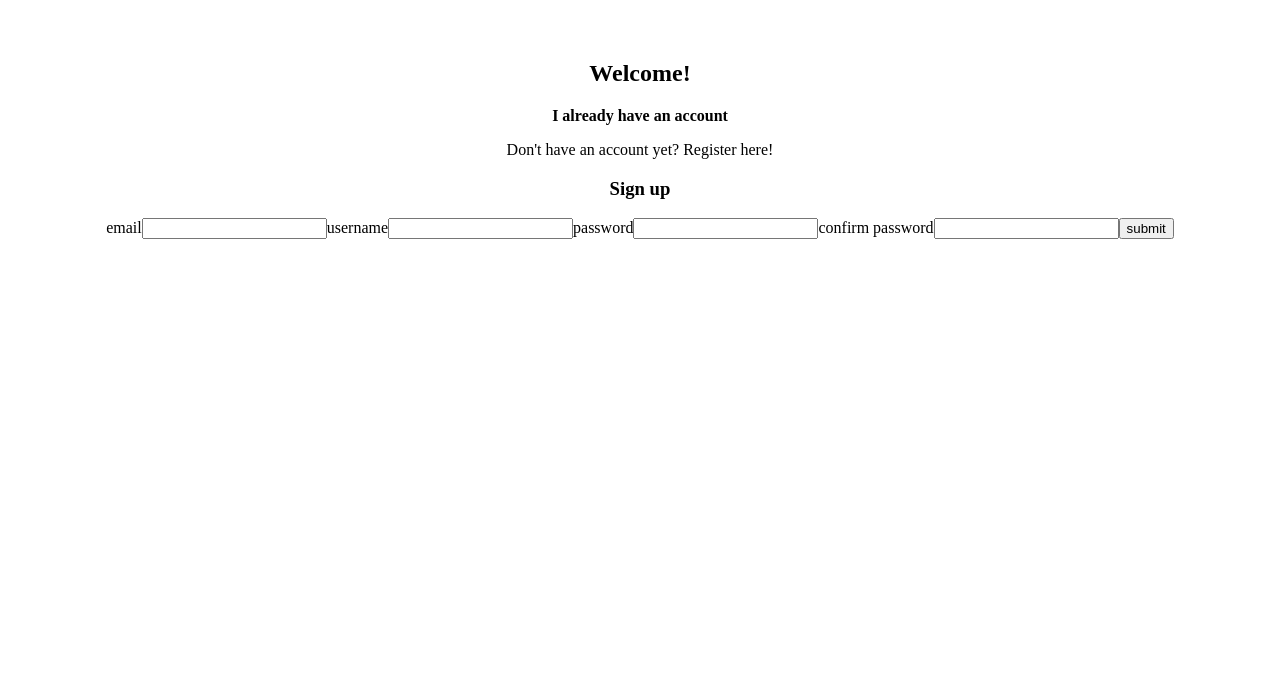
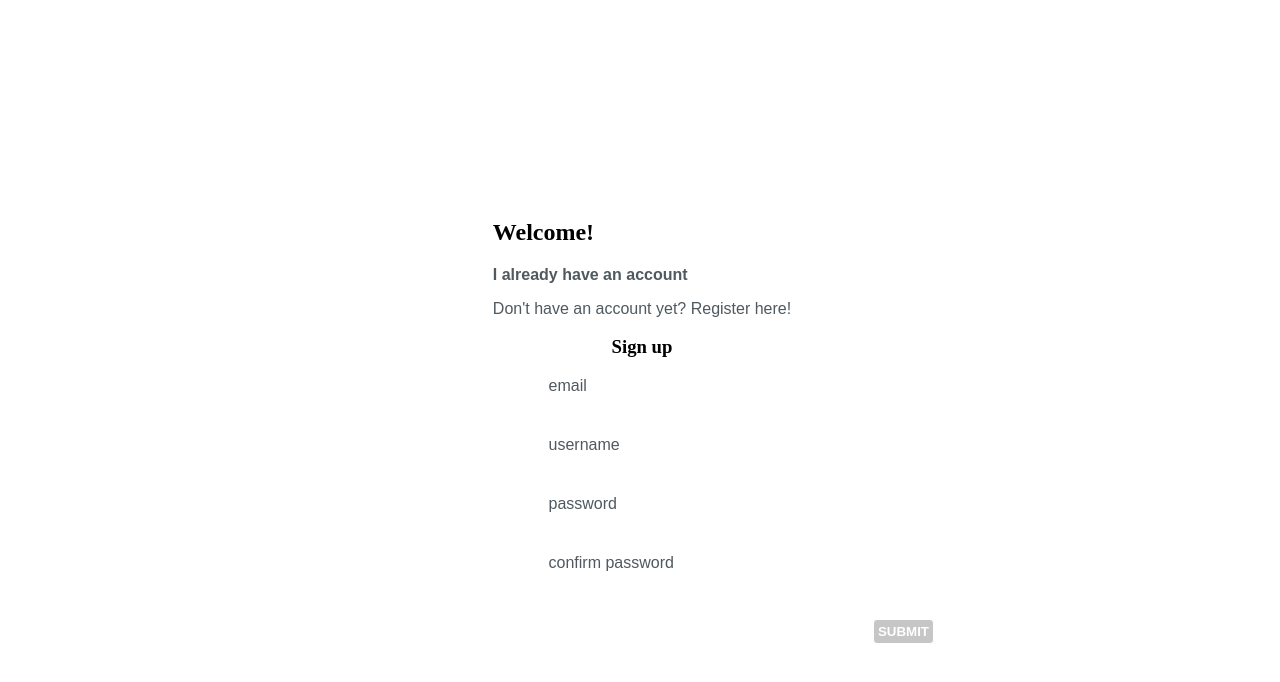
Before and after one commit to Chloe070196/phrases-web-app, a React (Vite) app: page /login in a window 1280 px wide. Shown: the top 682 px of the page. Built offline with nearby package versions, Linux system fonts and the light colour scheme.

Commit message:
feat: register page style

```diff
--- a/src/App.css
+++ b/src/App.css
@@ -4,3 +4,88 @@
   padding: 2rem;
   text-align: center;
 }
+
+:root {
+  --unit: 4px;
+  --double-unit: 8px;
+  --light-transparent: rgba(255, 253, 253, 0.281);
+  --dark-transparent: rgba(54, 54, 54, 0.281);
+}
+
+.centered-section-position {
+  position: fixed;
+  display: grid;
+  place-content: center;
+  top: calc(50vh - 250px);
+  left: calc(50vw - 300px);
+}
+
+.medium-section-dimensions {
+  width: 600px;
+  height: 500px;
+  border-radius: 12px;
+}
+
+.small-section-dimensions {
+  width: 400px;
+  height: 250px;
+  border-radius: 12px;
+}
+
+.section-colors {
+  background-color: var(--light-transparent);
+  border: 2px solid white;
+  box-shadow: inset 0 0 4px 2px rgba(255, 255, 255, 0.575);
+}
+
+.grid-rows-two {
+  display: grid;
+  grid-template-rows: repeat(2, 1fr);
+  gap: var(--double-unit);
+  place-items: center;
+}
+
+.grid-rows-four {
+  display: grid;
+  grid-template-rows: repeat(4, 1fr);
+  gap: var(--double-unit);
+  place-items: center;
+}
+
+label {
+  text-align: start;
+}
+input {
+  display: block;
+  margin: var(--unit) 0;
+  background-color: white;
+  border: 1px solid white;
+  padding: var(--unit);
+}
+
+.submit-button {
+  background-color: var(--dark-transparent);
+  border: 1px solid white;
+  padding: var(--unit);
+  border-radius: var(--unit);
+  text-transform: uppercase;
+  font-weight: bold;
+  color: white;
+  position: absolute;
+  bottom: var(--double-unit);
+  right: var(--double-unit);
+}
+.form-header {
+  display: grid;
+  text-align: start;
+}
+.form-header-item {
+  display: grid;
+  align-self: start;
+  width: fit-content;
+}
+
+strong, p, a, button, label {
+  font-family: Arial, Helvetica, sans-serif;
+  color: rgb(79, 89, 95);
+}
```
